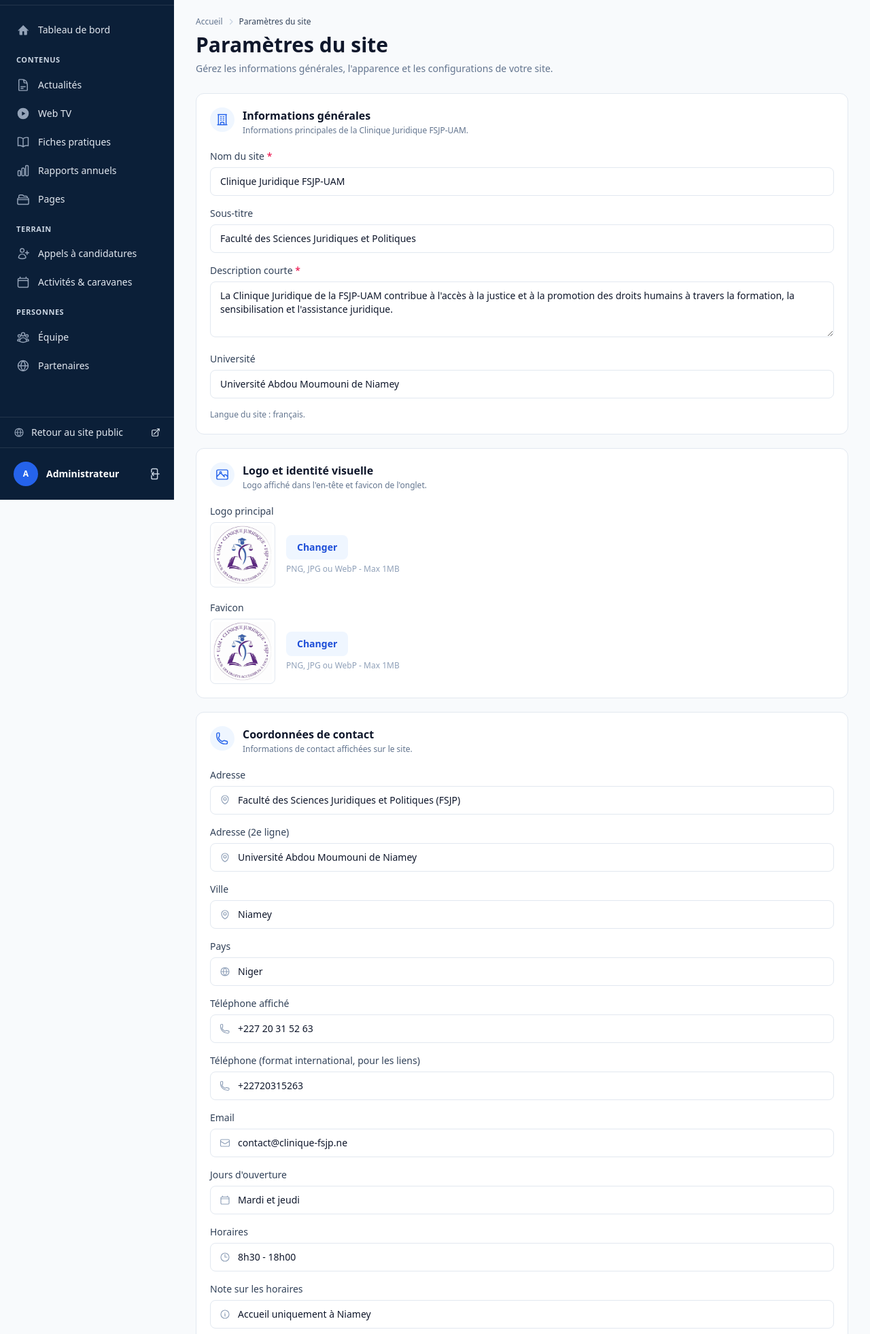
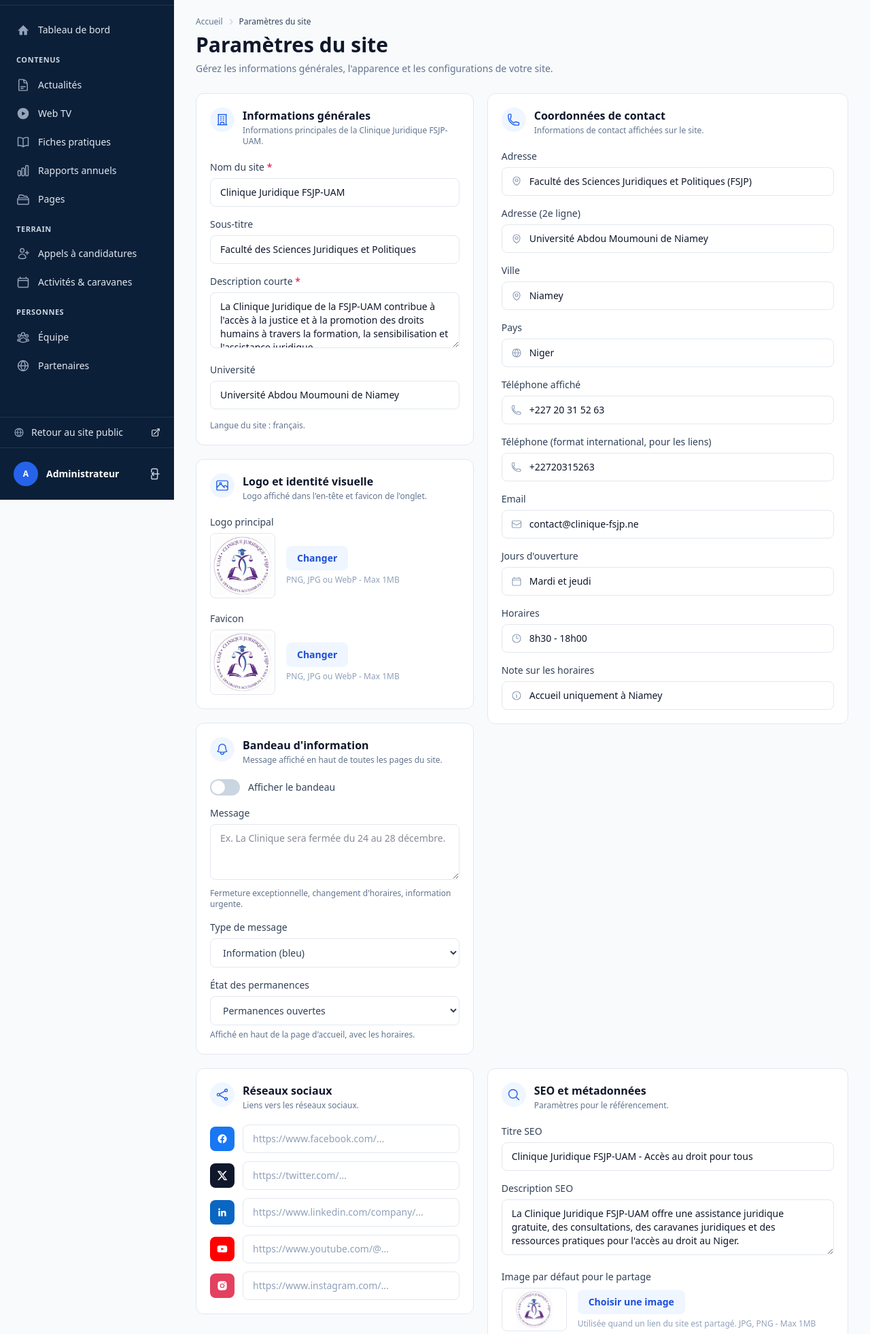
Before and after one commit to alihumdard/clinique, a Laravel app: template resources/views/admin/settings.blade.php in a window 1280 px wide. Shown: the part 65-2027 px from the top of the page at 68% size. Run offline with Laravel 12, Linux system fonts and the light colour scheme; the template is opened without the code that fills it, so the values that code supplies are empty; style sheets or scripts are compiled from the project's sources.

Commit message:
fix(settings): add lg:order-4 to Bandeau section for correct 2-col layout
Co-Authored-By: Claude Sonnet 4.6 <noreply@anthropic.com>

```diff
--- a/resources/views/admin/settings.blade.php
+++ b/resources/views/admin/settings.blade.php
@@ -27,10 +27,11 @@
         @method('PUT')
 
         {{-- ============ SETTINGS CARDS ============ --}}
-        <div class="mt-5 space-y-5">
+        {{-- Left col: shorter cards. Right col: Contact (tallest). --}}
+        <div class="mt-5 grid grid-cols-1 items-start gap-5 lg:grid-cols-[1fr_1.3fr]">
 
             {{-- General information --}}
-            <section class="rounded-xl border border-slate-200 bg-white p-5">
+            <section class="rounded-xl border border-slate-200 bg-white p-5 lg:order-1">
                 <div class="flex items-start gap-3">
                     <x-icon-badge size="sm" class="shrink-0"><x-icon name="building" class="h-5 w-5" /></x-icon-badge>
                     <div class="min-w-0">
@@ -103,7 +104,7 @@
             </section>
 
             {{-- Logo and visual identity --}}
-            <section class="rounded-xl border border-slate-200 bg-white p-5">
+            <section class="rounded-xl border border-slate-200 bg-white p-5 lg:order-3">
                 <div class="flex items-start gap-3">
                     <x-icon-badge size="sm" class="shrink-0"><x-icon name="image" class="h-5 w-5" /></x-icon-badge>
                     <div class="min-w-0">
@@ -167,7 +168,7 @@
             </section>
 
             {{-- Contact details --}}
-            <section class="rounded-xl border border-slate-200 bg-white p-5">
+            <section class="rounded-xl border border-slate-200 bg-white p-5 lg:order-2 lg:row-span-3">
                 <div class="flex items-start gap-3">
                     <x-icon-badge size="sm" class="shrink-0"><x-icon name="phone" class="h-5 w-5" /></x-icon-badge>
                     <div class="min-w-0">
@@ -229,7 +230,7 @@
             </section>
 
             {{-- Social networks --}}
-            <section class="rounded-xl border border-slate-200 bg-white p-5">
+            <section class="rounded-xl border border-slate-200 bg-white p-5 lg:order-5">
                 <div class="flex items-start gap-3">
                     <x-icon-badge size="sm" class="shrink-0"><x-icon name="share" class="h-5 w-5" /></x-icon-badge>
                     <div class="min-w-0">
@@ -278,7 +279,7 @@
                 could not take effect — whereas the bandeau is a plan
                 requirement that had no screen of its own.
             --}}
-            <section class="rounded-xl border border-slate-200 bg-white p-5">
+            <section class="rounded-xl border border-slate-200 bg-white p-5 lg:order-4">
                 <div class="flex items-start gap-3">
                     <x-icon-badge size="sm" class="shrink-0"><x-icon name="bell" class="h-5 w-5" /></x-icon-badge>
                     <div class="min-w-0">
@@ -363,7 +364,7 @@
             </section>
 
             {{-- SEO --}}
-            <section class="rounded-xl border border-slate-200 bg-white p-5">
+            <section class="rounded-xl border border-slate-200 bg-white p-5 lg:order-6">
                 <div class="flex items-start gap-3">
                     <x-icon-badge size="sm" class="shrink-0"><x-icon name="search" class="h-5 w-5" /></x-icon-badge>
                     <div class="min-w-0">
```
